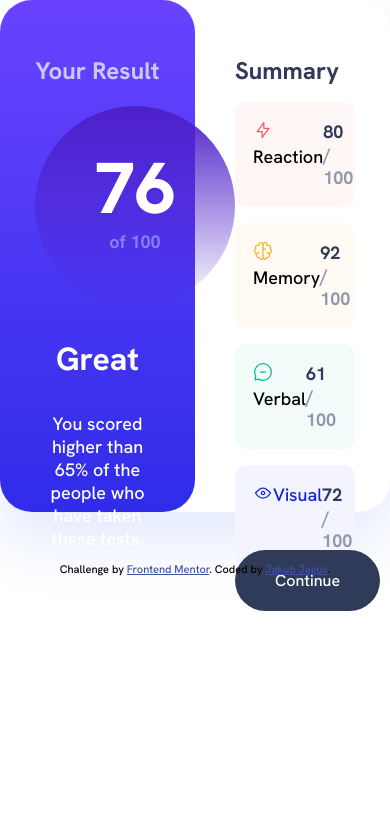
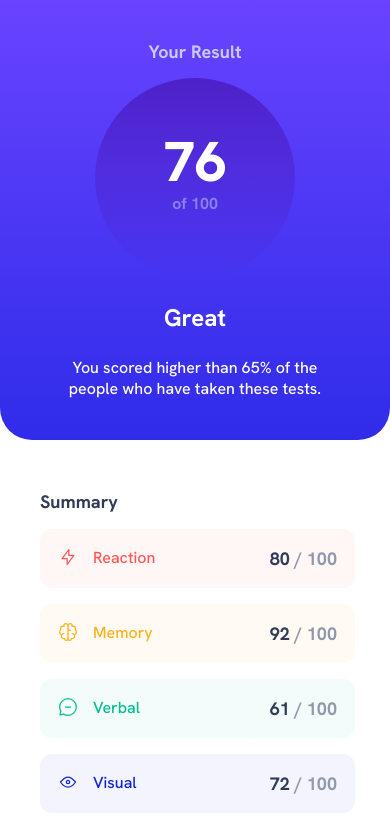
Before and after one commit to jagus00/Frontend-mentor, a plain HTML site: page Results summary component/index.html in a window 390 px wide. Shown: the top 835 px of the page. Drawn offline with Linux system fonts and the light colour scheme.

Commit message:
Add files via upload
Added mobile view, fixed desktop view, created proper README.md file.

```diff
--- a/Results summary component/assets/css/style.sass
+++ b/Results summary component/assets/css/style.sass
@@ -6,8 +6,8 @@ $red: hsl(0, 100%, 67%)
 $yellow: hsl(39, 100%, 56%)
 $green: hsl(166, 100%, 37%)
 $blue: hsl(234, 85%, 45%)
+$navyBlue: #303B59
 $grey: #cac9ff
-
 
 *
     box-sizing: border-box
@@ -20,7 +20,7 @@ body
 .results-summary
     max-width: 736px
     height: 512px
-    margin: auto
+    margin: calc(50vh - 256px) auto auto auto
     display: flex
     justify-content: center
     box-shadow: 0px 30px 60px rgba(61, 108, 236, 0.15)
@@ -66,7 +66,7 @@ body
     .results-summary__info
         padding: 35px 35px 35px 40px
         h2
-            color: #303B59
+            color: $navyBlue
             font-size: 24px
             font-weight: 700
             margin-bottom: 12px
@@ -94,12 +94,13 @@ body
             img
                 width: 20px
                 height: 20px
+                margin-right: 15px
             .number-of
                 color: #9298ac
                 font-size: 18px
                 font-weight: 700
                 span
-                    color: #303B59
+                    color: $navyBlue
                     font-weight: 700
         .red, .yellow, .green, .blue
             border-radius: 12px
@@ -112,11 +113,54 @@ body
         .blue
             background: linear-gradient(0deg, rgba(255, 255, 255, 0.95), rgba(255, 255, 255, 0.95)), #1125D6
     .continue
-        background: #303B59
+        background: $navyBlue
+        text-align: center
+        display: block
         border-radius: 128px
         color: $white
         text-decoration: none
         padding: 20px 40px
+        margin-top: 25px
+        &:hover
+            background: linear-gradient(180deg, #7755FF 0%, #6943FF 0.01%, #2F2CE9 100%)
 
 .attribution
     margin-top: 50px !important
+    font-size: 11px
+    text-align: center
+    a
+        color: hsl(228, 45%, 44%)
+
+// Mobile version
+@media (max-width: 600px)
+    .results-summary
+        margin: 0
+        height: auto
+        width: auto
+        display: block
+        .results-summary__hero, .results-summary__info
+            width: 100%
+        .results-summary__hero
+            padding: 25px 50px
+            border-radius: 0 0 32px 32px
+            h2
+                font-size: 18px
+            .circle
+                .big-number
+                    font-size: 56px
+                .quantity
+                    font-size: 16px
+            h3
+                font-size: 24px
+            p
+                font-size: 16px
+        .results-summary__info
+            h2
+                font-size: 18px
+            .element
+                h3
+                    font-size: 16px
+                .number-of
+                    display: 16px
+    .attribution
+        margin: 50px auto
--- a/Results summary component/index.html
+++ b/Results summary component/index.html
@@ -2,17 +2,10 @@
 <html lang="en">
 <head>
   <meta charset="UTF-8">
-  <meta name="viewport" content="width=device-width, initial-scale=1.0"> <!-- displays site properly based on user's device -->
-
+  <meta name="viewport" content="width=device-width, initial-scale=1.0">
   <link rel="icon" type="image/png" sizes="32x32" href="./assets/images/favicon-32x32.png">
   <link rel="stylesheet" href="assets/css/style.css">
   <title>Frontend Mentor | Results summary component</title>
-
-  <!-- Feel free to remove these styles or customise in your own stylesheet 👍 -->
-  <style>
-    .attribution { font-size: 11px; text-align: center; }
-    .attribution a { color: hsl(228, 45%, 44%); }
-  </style>
 </head>
 <body>
   <div class="results-summary">
@@ -30,7 +23,7 @@
     <div class="results-summary__info">
       <h2>Summary</h2>
       <div class="element red">
-        <div class="feature red">
+        <div class="feature-red">
           <img src="assets/images/icon-reaction.svg" alt="">
           <h3>Reaction</h3>
         </div>
@@ -39,7 +32,7 @@
         </div>
       </div>
       <div class="element yellow">
-        <div class="feature yellow">
+        <div class="feature-yellow">
           <img src="assets/images/icon-memory.svg" alt="">
           <h3>Memory</h3>
         </div>
@@ -48,7 +41,7 @@
         </div>
       </div>
       <div class="element green">
-        <div class="feature green">
+        <div class="feature-green">
           <img src="assets/images/icon-verbal.svg" alt="">
           <h3>Verbal</h3>
         </div>
@@ -57,8 +50,8 @@
         </div>
       </div>
       <div class="element blue">
-        <img src="assets/images/icon-visual.svg" alt="">
         <div class="feature-blue">
+          <img src="assets/images/icon-visual.svg" alt="">
           <h3>Visual</h3>
         </div>
         <div class="number-of">
@@ -68,7 +61,6 @@
       <a href="#" class="continue">Continue</a>
     </div>
   </div>
-
   <div class="attribution">
     Challenge by <a href="https://www.frontendmentor.io?ref=challenge" target="_blank">Frontend Mentor</a>.
     Coded by <a href="https://www.frontendmentor.io/profile/jagus00">Jakub Jaguś</a>.
```
Also changed, not shown: Results summary component/assets/css/style.css, Results summary component/assets/images/screenshot_desktop.png (added), Results summary component/assets/images/screenshot_mobile.png (added), 2 other files.
